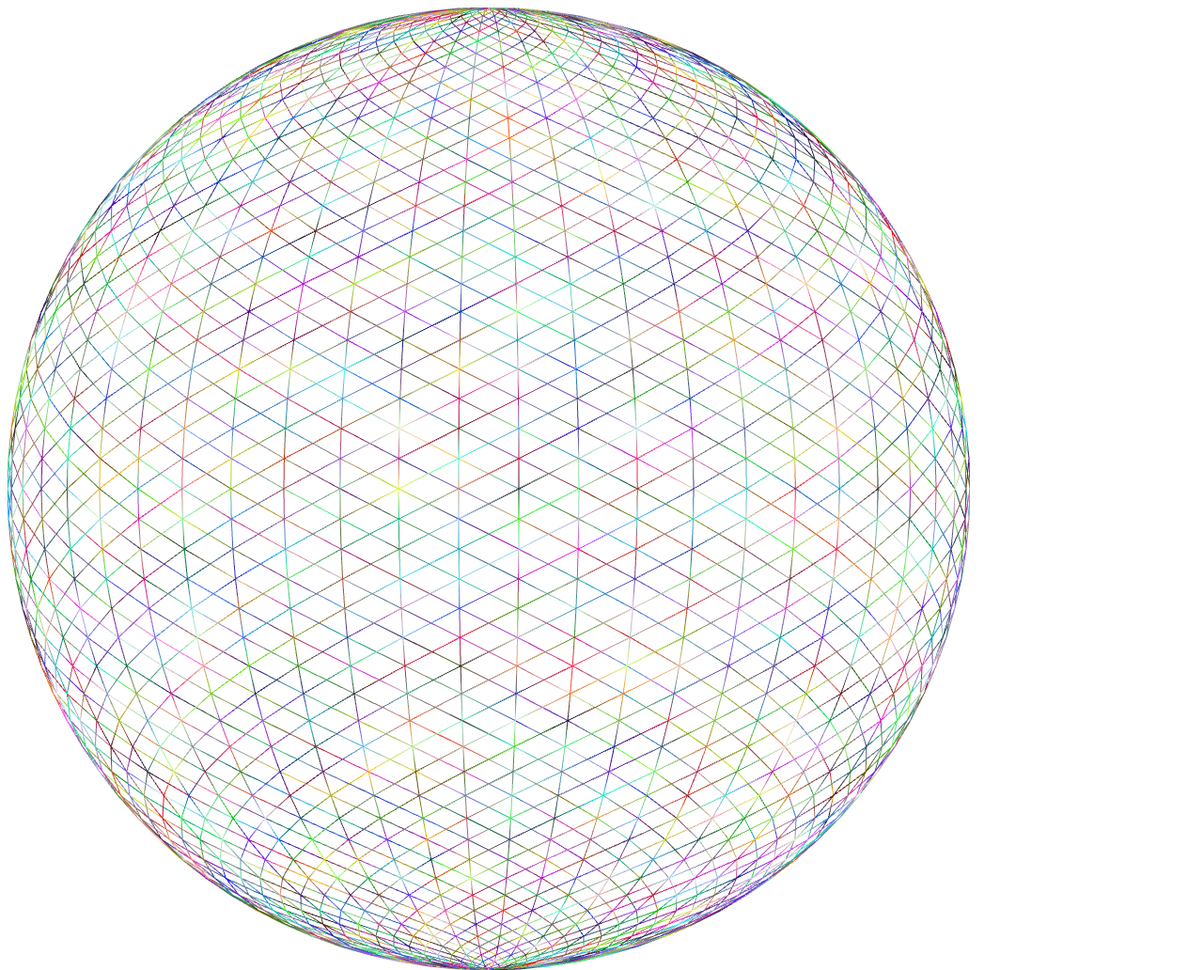
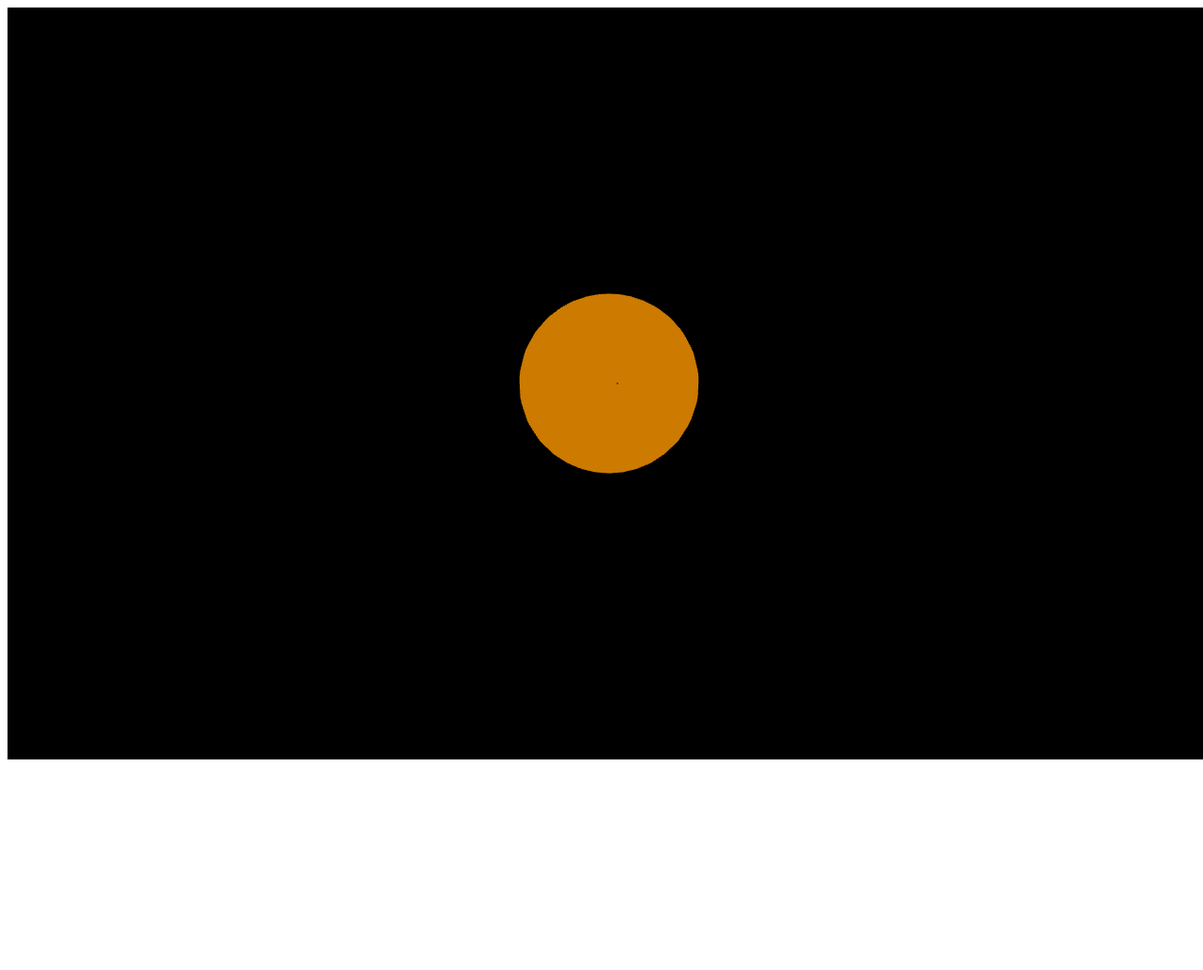
Before and after one commit to ardacey/Solar-System-Project, a website: page solarSystem/public_html/index.html in a window 1280 px wide. Shown: the whole page at 94% size. After the commit the page ends 820 px from the top, so only its background shows below. Drawn offline with Linux system fonts and the light colour scheme; animation ran at ten frames a second.

Commit message:
feat: basic planetary system functionality, planets and stars as building blocks.

```diff
--- a/solarSystem/public_html/glsl/fragment-shader.glsl
+++ b/solarSystem/public_html/glsl/fragment-shader.glsl
@@ -1,9 +1,21 @@
 #version 300 es
 precision mediump float;
-in vec4 fColor;
-out vec4 outColor;
 
-void main()
-{
-    outColor = fColor;
+in vec3 vNormal;
+in vec3 vPosition;
+
+uniform vec3 uLightPosition;
+uniform vec3 uColor;
+uniform float uAmbient;
+
+out vec4 fragColor;
+
+void main() {
+    vec3 normal = normalize(vNormal);
+    vec3 lightDir = normalize(uLightPosition - vPosition);
+
+    float diffuse = max(dot(normal, lightDir), 0.0);
+    vec3 color = uColor * (uAmbient + diffuse);
+
+    fragColor = vec4(color, 1.0);
 }
--- a/solarSystem/public_html/glsl/vertex-shader.glsl
+++ b/solarSystem/public_html/glsl/vertex-shader.glsl
@@ -1,12 +1,20 @@
 #version 300 es
-in vec4 vPosition;
-in vec4 vColor;
 
-out vec4 fColor;
+in vec3 aPosition;
+in vec3 aNormal;
+
+uniform mat4 uModelViewMatrix;
+uniform mat4 uProjectionMatrix;
+uniform mat4 uNormalMatrix;
+
+out vec3 vNormal;
+out vec3 vPosition;
 
 void
 main()
 {
-    gl_Position = vPosition;
-    fColor = vColor;
+    vec4 position = uModelViewMatrix * vec4(aPosition, 1.0);
+    vPosition = position.xyz;
+    vNormal = normalize(mat3(uNormalMatrix) * aNormal);
+    gl_Position = uProjectionMatrix * position;
 }
--- a/solarSystem/public_html/js/app.js
+++ b/solarSystem/public_html/js/app.js
@@ -1,123 +1,121 @@
-"use strict";
+// WebGL değişkenleri
+let gl;
+let renderer;
 
-let gl;
-window.mat4 = glMatrix.mat4
-window.mat2 = glMatrix.mat2
-window.mat2d= glMatrix.mat2d
-window.mat3= glMatrix.mat3
-window.mat4= glMatrix.mat4
-window.quat= glMatrix.quat
-window.quat2= glMatrix.quat2
-window.vec2= glMatrix.vec2
-window.vec3= glMatrix.vec3
-window.vec4= glMatrix.vec4
+// glMatrix kütüphanesi kısayolları
+const mat4 = glMatrix.mat4;
+const vec3 = glMatrix.vec3;
+const vec4 = glMatrix.vec4;
+
+// Kamera matrisleri
+const viewMatrix = mat4.create();
+const projectionMatrix = mat4.create();
+
+// Güneş sistemi nesneleri
+const sun = new Star(
+    "Sun",
+    1.989e30,    // kütle (kg)
+    696340000,   // yarıçap (m)
+    5778,        // yüzey sıcaklığı (K)
+    3.828e26,    // aydınlatma gücü (W)
+    0,           // hız (m/s)
+    25.38 * 24 * 3600, // kendi etrafında dönme süresi (saniye)
+    7.25,        // eksen eğikliği (derece)
+    0,           // eğiklik değişkeni (derece)
+    0            // yaw (derece)
+);
+
+const earth = new Planet(
+    "Earth",
+    5.972e24,    // kütle (kg)
+    6371000,     // yarıçap (m)
+    288,         // yüzey sıcaklığı (K)
+    29780,       // yörünge hızı (m/s)
+    24 * 3600,   // kendi etrafında dönme süresi (saniye)
+    23.44,       // eksen eğikliği (derece)
+    0,           // eğiklik değişkeni (derece)
+    0,           // yaw (derece)
+    365.256 * 24 * 3600  // yörünge periyodu (saniye)
+);
+
+// Simülasyon zamanı (saniye)
+let simulationTime = 0;
+
+// Kamera pozisyonu ve hedefi
+const cameraPosition = vec3.fromValues(0, 5000000000, 5000000000);
+const cameraTarget = vec3.fromValues(0, 0, 0);
+const cameraUp = vec3.fromValues(0, 1, 0);
 
 window.onload = async function init() {
+    // Canvas ve WebGL bağlamını al
     const canvas = document.querySelector("#glCanvas");
     gl = canvas.getContext("webgl2");
 
     if (!gl) {
-        alert("Unable to initialize WebGL. Your browser or machine may not support it.");
+        alert("WebGL 2.0 desteklenmiyor!");
         return;
     }
 
-    gl.clearColor(1.0, 1.0, 1.0, 1.0);  // Beyaz arka plan
-    gl.clear(gl.COLOR_BUFFER_BIT);
+    // Canvas boyutunu ayarla
+    canvas.width = window.innerWidth;
+    canvas.height = window.innerHeight;
+    gl.viewport(0, 0, canvas.width, canvas.height);
 
-    // Shader'ları başlat
-    const program = await createProgram(gl, 'glsl/vertex-shader.glsl', 'glsl/fragment-shader.glsl');
-    gl.useProgram(program);
+    // Renderer'ı başlat
+    renderer = new Renderer(gl);
+    await renderer.initialize();
 
-    // Küre verilerini oluştur
-    const sphereData = createSphere(1.0, 50, 50);  // Yarıçap 1, 20x20 dilim
-    const buffers = setupBuffers(gl, sphereData);
+    // Projeksiyon matrisini ayarla
+    const fieldOfView = 45 * Math.PI / 180;
+    const aspect = canvas.width / canvas.height;
+    const zNear = 1000000;
+    const zFar = 10000000000;
+    mat4.perspective(projectionMatrix, fieldOfView, aspect, zNear, zFar);
 
-    // Attribute'ları ve uniform'ları bağla
-    setupAttributesAndUniforms(gl, program, buffers);
+    // Kamera matrisini ayarla
+    mat4.lookAt(viewMatrix, cameraPosition, cameraTarget, cameraUp);
 
-    // Çizim işlemi
-    drawScene(gl, program, buffers, sphereData.indices.length);
+    // Animasyon döngüsünü başlat
+    requestAnimationFrame(animate);
+};
 
+// Her frame'de çağrılacak güncelleme fonksiyonu
+function update(deltaTime) {
+    simulationTime += deltaTime;
+
+    // Dünya'nın yörünge ve dönüş hareketlerini güncelle
+    earth.updateOrbitalPosition(sun, simulationTime);
+    earth.updateRotation(deltaTime);
+    earth.updateSurfaceTemperature(sun);
+
+    // Güneş'in kendi ekseni etrafında dönüşünü güncelle
+    sun.updateRotation(deltaTime);
 }
 
+// Render fonksiyonu
+function render() {
+    renderer.clear();
 
-function createSphere(radius, latitudes, longitudes) {
-    const positions = [];
-    const colors = [];
-    const indices = [];
+    // Güneş'i çiz
+    renderer.gl.uniform3f(renderer.uniforms.lightPosition, 0, 0, 0);
+    renderer.gl.uniform3f(renderer.uniforms.color, 1.0, 0.6, 0.0);
+    renderer.gl.uniform1f(renderer.uniforms.ambient, 0.8);
+    renderer.drawCelestialBody(sun, viewMatrix, projectionMatrix);
 
-    // Küreyi oluştur
-    for (let lat = 0; lat <= latitudes; lat++) {
-        const theta = lat * Math.PI / latitudes; // Yükseklik açısı
-        const sinTheta = Math.sin(theta);
-        const cosTheta = Math.cos(theta);
-
-        for (let lon = 0; lon <= longitudes; lon++) {
-            const phi = lon * 2 * Math.PI / longitudes; // Yatay açısı
-            const sinPhi = Math.sin(phi);
-            const cosPhi = Math.cos(phi);
-
-            // Koordinatları hesapla
-            const x = radius * cosPhi * sinTheta;
-            const y = radius * cosTheta;
-            const z = radius * sinPhi * sinTheta;
-
-            positions.push(x, y, z);
-
-            // Renkler (örnek olarak her vertex için rastgele renkler)
-            colors.push(Math.random(), Math.random(), Math.random(), 1.0);
-        }
-    }
-
-    // İndeksler
-    for (let lat = 0; lat < latitudes; lat++) {
-        for (let lon = 0; lon < longitudes; lon++) {
-            const first = (lat * (longitudes + 1)) + lon;
-            const second = first + longitudes + 1;
-
-            // İki üçgen oluştur
-            indices.push(first, second, first + 1);
-            indices.push(second, second + 1, first + 1);
-        }
-    }
-
-    return { positions, colors, indices };
+    // Dünya'yı çiz
+    renderer.gl.uniform3f(renderer.uniforms.color, 0.2, 0.5, 1.0);
+    renderer.gl.uniform1f(renderer.uniforms.ambient, 0.2);
+    renderer.drawCelestialBody(earth, viewMatrix, projectionMatrix);
 }
 
-function setupBuffers(gl, sphereData) {
-    const positionBuffer = gl.createBuffer();
-    gl.bindBuffer(gl.ARRAY_BUFFER, positionBuffer);
-    gl.bufferData(gl.ARRAY_BUFFER, new Float32Array(sphereData.positions), gl.STATIC_DRAW);
+// Animasyon döngüsü
+let lastTime = 0;
+function animate(currentTime) {
+    const deltaTime = (currentTime - lastTime) / 1000; // saniyeye çevir
+    lastTime = currentTime;
 
-    const colorBuffer = gl.createBuffer();
-    gl.bindBuffer(gl.ARRAY_BUFFER, colorBuffer);
-    gl.bufferData(gl.ARRAY_BUFFER, new Float32Array(sphereData.colors), gl.STATIC_DRAW);
+    update(deltaTime);
+    render();
 
-    const indexBuffer = gl.createBuffer();
-    gl.bindBuffer(gl.ELEMENT_ARRAY_BUFFER, indexBuffer);
-    gl.bufferData(gl.ELEMENT_ARRAY_BUFFER, new Uint16Array(sphereData.indices), gl.STATIC_DRAW);
-
-    return { positionBuffer, colorBuffer, indexBuffer };
+    requestAnimationFrame(animate);
 }
-
-function setupAttributesAndUniforms(gl, program, buffers) {
-    // Vertex pozisyonlarını bağla
-    const positionLocation = gl.getAttribLocation(program, "vPosition");
-    gl.bindBuffer(gl.ARRAY_BUFFER, buffers.positionBuffer);
-    gl.vertexAttribPointer(positionLocation, 3, gl.FLOAT, false, 0, 0);
-    gl.enableVertexAttribArray(positionLocation);
-
-    // Renk verilerini bağla
-    const colorLocation = gl.getAttribLocation(program, "vColor");
-    gl.bindBuffer(gl.ARRAY_BUFFER, buffers.colorBuffer);
-    gl.vertexAttribPointer(colorLocation, 4, gl.FLOAT, false, 0, 0);
-    gl.enableVertexAttribArray(colorLocation);
-}
-
-function drawScene(gl, program, buffers, numIndices) {
-    gl.clear(gl.COLOR_BUFFER_BIT | gl.DEPTH_BUFFER_BIT);
-
-    // Çizim işlemi
-    gl.bindBuffer(gl.ELEMENT_ARRAY_BUFFER, buffers.indexBuffer);
-    gl.drawElements(gl.LINES, numIndices, gl.UNSIGNED_SHORT, 0);
-}
--- /dev/null
+++ b/solarSystem/public_html/js/celestialBodies.js
@@ -0,0 +1,71 @@
+// Temel gök cismi sınıfı
+class CelestialBody {
+    constructor(name, mass, radius, surfaceTemperature, velocity, rotationPeriod,
+                obliquity, argumentOfObliquity, yaw) {
+        this.name = name;
+        this.mass = mass;
+        this.radius = radius;
+        this.surfaceTemperature = surfaceTemperature;
+        this.velocity = velocity;
+        this.rotationPeriod = rotationPeriod;
+        this.obliquity = obliquity;
+        this.argumentOfObliquity = argumentOfObliquity;
+        this.yaw = yaw;
+
+        // Konum ve dönüş bilgilerini tut
+        this.position = { x: 0, y: 0, z: 0 };
+        this.rotation = { x: 0, y: 0, z: 0 };
+    }
+
+    // Konumu güncelle
+    updatePosition(newPosition) {
+        this.position = newPosition;
+    }
+
+    // Dönüşü güncelle
+    updateRotation(deltaTime) {
+        const rotationAngle = CelestialMechanics.calculateRotationAngle(this.rotationPeriod, deltaTime);
+        this.rotation.y += rotationAngle;
+    }
+}
+
+// Yıldız sınıfı
+class Star extends CelestialBody {
+    constructor(name, mass, radius, surfaceTemperature, luminosity, velocity,
+                rotationPeriod, obliquity, argumentOfObliquity, yaw) {
+        super(name, mass, radius, surfaceTemperature, velocity, rotationPeriod,
+              obliquity, argumentOfObliquity, yaw);
+        this.luminosity = luminosity;
+    }
+
+    // Belirli bir mesafedeki ışık yoğunluğunu hesapla
+    getLightIntensityAtDistance(distance) {
+        return CelestialMechanics.calculateLightIntensity(this, distance);
+    }
+}
+
+// Gezegen sınıfı
+class Planet extends CelestialBody {
+    constructor(name, mass, radius, surfaceTemperature, velocity, rotationPeriod,
+                obliquity, argumentOfObliquity, yaw, orbitalPeriod) {
+        super(name, mass, radius, surfaceTemperature, velocity, rotationPeriod,
+              obliquity, argumentOfObliquity, yaw);
+        this.orbitalPeriod = orbitalPeriod;
+    }
+
+    // Yörünge konumunu güncelle
+    updateOrbitalPosition(centralStar, time) {
+        const newPosition = CelestialMechanics.calculateOrbitalPosition(this, centralStar, time);
+        this.updatePosition(newPosition);
+    }
+
+    // Yüzey sıcaklığını güncelle
+    updateSurfaceTemperature(star) {
+        const distance = Math.sqrt(
+            Math.pow(this.position.x - star.position.x, 2) +
+            Math.pow(this.position.y - star.position.y, 2) +
+            Math.pow(this.position.z - star.position.z, 2)
+        );
+        this.surfaceTemperature = CelestialMechanics.calculateSurfaceTemperature(star, this, distance);
+    }
+}
--- /dev/null
+++ b/solarSystem/public_html/js/celestialMechanics.js
@@ -0,0 +1,84 @@
+// Gök cisimlerinin mekanik hesaplamaları için yardımcı fonksiyonlar
+class CelestialMechanics {
+    // Kütle çekim sabiti (m³/kg/s²)
+    static G = 6.67430e-11;
+
+    // İki cisim arasındaki kütle çekim kuvvetini hesapla
+    static calculateGravitationalForce(mass1, mass2, distance) {
+        return (this.G * mass1 * mass2) / (distance * distance);
+    }
+
+    // Dairesel yörünge hızını hesapla
+    static calculateOrbitalVelocity(centralMass, distance) {
+        return Math.sqrt((this.G * centralMass) / distance);
+    }
+
+    // Kepler'in üçüncü yasasına göre yörünge periyodunu hesapla
+    static calculateOrbitalPeriod(centralMass, semiMajorAxis) {
+        return 2 * Math.PI * Math.sqrt(Math.pow(semiMajorAxis, 3) / (this.G * centralMass));
+    }
+
+    // Gök cisminin yeni konumunu hesapla
+    static updatePosition(currentPosition, velocity, deltaTime) {
+        return {
+            x: currentPosition.x + velocity.x * deltaTime,
+            y: currentPosition.y + velocity.y * deltaTime,
+            z: currentPosition.z + velocity.z * deltaTime
+        };
+    }
+
+    // Dönme açısını hesapla
+    static calculateRotationAngle(rotationPeriod, deltaTime) {
+        return (2 * Math.PI * deltaTime) / rotationPeriod;
+    }
+
+    // Eksen eğikliğini dikkate alarak dönme matrisini hesapla
+    static calculateRotationMatrix(obliquity, argumentOfObliquity, yaw) {
+        // Bu fonksiyon, WebGL ile kullanılmak üzere 4x4 dönüşüm matrisi döndürür
+        const obliquityRad = obliquity * Math.PI / 180;
+        const argOfObliquityRad = argumentOfObliquity * Math.PI / 180;
+        const yawRad = yaw * Math.PI / 180;
+
+        // glMatrix kütüphanesini kullanarak dönüşüm matrisini oluştur
+        let rotationMatrix = mat4.create();
+        mat4.rotateZ(rotationMatrix, rotationMatrix, yawRad);
+        mat4.rotateX(rotationMatrix, rotationMatrix, obliquityRad);
+        mat4.rotateZ(rotationMatrix, rotationMatrix, argOfObliquityRad);
+
+        return rotationMatrix;
+    }
+
+    // Gezegen için yörünge konumunu hesapla
+    static calculateOrbitalPosition(planet, centralStar, time) {
+        // Basit dairesel yörünge için hesaplama
+        const distance = Math.sqrt(
+            Math.pow(planet.velocity, 2) * planet.orbitalPeriod / (2 * Math.PI)
+        );
+
+        const angularPosition = (2 * Math.PI * time) / planet.orbitalPeriod;
+
+        return {
+            x: distance * Math.cos(angularPosition),
+            y: 0, // Basitleştirme için düzlemsel yörünge varsayıyoruz
+            z: distance * Math.sin(angularPosition)
+        };
+    }
+
+    // Işık yoğunluğunu mesafeye göre hesapla
+    static calculateLightIntensity(star, distance) {
+        // Ters kare yasasına göre ışık yoğunluğu
+        return star.luminosity / (4 * Math.PI * distance * distance);
+    }
+
+    // Yüzey sıcaklığını hesapla (basitleştirilmiş model)
+    static calculateSurfaceTemperature(star, planet, distance) {
+        // Stefan-Boltzmann yasasına göre basitleştirilmiş hesaplama
+        const albedo = 0.3; // Gezegenin ortalama albedosu
+        const stefanBoltzmann = 5.67e-8; // Stefan-Boltzmann sabiti
+
+        const absorptionRate = (1 - albedo) * Math.PI * Math.pow(planet.radius, 2);
+        const incidentPower = this.calculateLightIntensity(star, distance) * absorptionRate;
+
+        return Math.pow(incidentPower / (4 * Math.PI * Math.pow(planet.radius, 2) * stefanBoltzmann), 0.25);
+    }
+}
--- /dev/null
+++ b/solarSystem/public_html/js/renderer.js
@@ -0,0 +1,175 @@
+class Renderer {
+    constructor(gl) {
+        this.gl = gl;
+        this.program = null;
+        this.sphereBuffers = null;
+        this.sphereVertexCount = 0;
+    }
+
+    async initialize() {
+        // Shader programını oluştur
+        this.program = await this.createShaderProgram();
+
+        // Küre geometrisini oluştur
+        const sphereData = this.createSphereGeometry(1, 32, 32);
+        this.sphereBuffers = this.createBuffers(sphereData);
+        this.sphereVertexCount = sphereData.indices.length;
+
+        // Uniform lokasyonlarını al
+        this.uniforms = {
+            modelViewMatrix: this.gl.getUniformLocation(this.program, 'uModelViewMatrix'),
+            projectionMatrix: this.gl.getUniformLocation(this.program, 'uProjectionMatrix'),
+            normalMatrix: this.gl.getUniformLocation(this.program, 'uNormalMatrix'),
+            lightPosition: this.gl.getUniformLocation(this.program, 'uLightPosition'),
+            color: this.gl.getUniformLocation(this.program, 'uColor'),
+            ambient: this.gl.getUniformLocation(this.program, 'uAmbient')
+        };
+
+        // Attribute lokasyonlarını al
+        this.attributes = {
+            position: this.gl.getAttribLocation(this.program, 'aPosition'),
+            normal: this.gl.getAttribLocation(this.program, 'aNormal')
+        };
+
+        // GL ayarları
+        this.gl.enable(this.gl.DEPTH_TEST);
+        this.gl.enable(this.gl.CULL_FACE);
+    }
+
+    async createShaderProgram() {
+        // Vertex shader'ı yükle ve derle
+        const vertexShaderResponse = await fetch('glsl/vertex-shader.glsl');
+        const vertexShaderSource = await vertexShaderResponse.text();
+        const vertexShader = this.gl.createShader(this.gl.VERTEX_SHADER);
+        this.gl.shaderSource(vertexShader, vertexShaderSource);
+        this.gl.compileShader(vertexShader);
+
+        // Fragment shader'ı yükle ve derle
+        const fragmentShaderResponse = await fetch('glsl/fragment-shader.glsl');
+        const fragmentShaderSource = await fragmentShaderResponse.text();
+        const fragmentShader = this.gl.createShader(this.gl.FRAGMENT_SHADER);
+        this.gl.shaderSource(fragmentShader, fragmentShaderSource);
+        this.gl.compileShader(fragmentShader);
+
+        // Shader programını oluştur
+        const program = this.gl.createProgram();
+        this.gl.attachShader(program, vertexShader);
+        this.gl.attachShader(program, fragmentShader);
+        this.gl.linkProgram(program);
+
+        return program;
+    }
+
+    createSphereGeometry(radius, latitudeBands, longitudeBands) {
+        const positions = [];
+        const normals = [];
+        const indices = [];
+
+        // Vertex pozisyonlarını ve normallerini hesapla
+        for (let lat = 0; lat <= latitudeBands; lat++) {
+            const theta = lat * Math.PI / latitudeBands;
+            const sinTheta = Math.sin(theta);
+            const cosTheta = Math.cos(theta);
+
+            for (let lon = 0; lon <= longitudeBands; lon++) {
+                const phi = lon * 2 * Math.PI / longitudeBands;
+                const sinPhi = Math.sin(phi);
+                const cosPhi = Math.cos(phi);
+
+                const x = cosPhi * sinTheta;
+                const y = cosTheta;
+                const z = sinPhi * sinTheta;
+
+                positions.push(radius * x, radius * y, radius * z);
+                normals.push(x, y, z);
+            }
+        }
+
+        // İndeksleri oluştur
+        for (let lat = 0; lat < latitudeBands; lat++) {
+            for (let lon = 0; lon < longitudeBands; lon++) {
+                const first = (lat * (longitudeBands + 1)) + lon;
+                const second = first + longitudeBands + 1;
+
+                indices.push(first, second, first + 1);
+                indices.push(second, second + 1, first + 1);
+            }
+        }
+
+        return {
+            positions: new Float32Array(positions),
+            normals: new Float32Array(normals),
+            indices: new Uint16Array(indices)
+        };
+    }
+
+    createBuffers(geometryData) {
+        const positionBuffer = this.gl.createBuffer();
+        this.gl.bindBuffer(this.gl.ARRAY_BUFFER, positionBuffer);
+        this.gl.bufferData(this.gl.ARRAY_BUFFER, geometryData.positions, this.gl.STATIC_DRAW);
+
+        const normalBuffer = this.gl.createBuffer();
+        this.gl.bindBuffer(this.gl.ARRAY_BUFFER, normalBuffer);
+        this.gl.bufferData(this.gl.ARRAY_BUFFER, geometryData.normals, this.gl.STATIC_DRAW);
+
+        const indexBuffer = this.gl.createBuffer();
+        this.gl.bindBuffer(this.gl.ELEMENT_ARRAY_BUFFER, indexBuffer);
+        this.gl.bufferData(this.gl.ELEMENT_ARRAY_BUFFER, geometryData.indices, this.gl.STATIC_DRAW);
+
+        return { position: positionBuffer, normal: normalBuffer, index: indexBuffer };
+    }
+
+    drawCelestialBody(celestialBody, viewMatrix, projectionMatrix) {
+        this.gl.useProgram(this.program);
+
+        // Model matrisi oluştur
+        const modelMatrix = mat4.create();
+        mat4.translate(modelMatrix, modelMatrix, [
+            celestialBody.position.x,
+            celestialBody.position.y,
+            celestialBody.position.z
+        ]);
+        mat4.rotateX(modelMatrix, modelMatrix, celestialBody.rotation.x);
+        mat4.rotateY(modelMatrix, modelMatrix, celestialBody.rotation.y);
+        mat4.rotateZ(modelMatrix, modelMatrix, celestialBody.rotation.z);
+        mat4.scale(modelMatrix, modelMatrix, [
+            celestialBody.radius,
+            celestialBody.radius,
+            celestialBody.radius
+        ]);
+
+        // Model-view matrisini hesapla
+        const modelViewMatrix = mat4.create();
+        mat4.multiply(modelViewMatrix, viewMatrix, modelMatrix);
+
+        // Normal matrisini hesapla
+        const normalMatrix = mat4.create();
+        mat4.invert(normalMatrix, modelViewMatrix);
+        mat4.transpose(normalMatrix, normalMatrix);
+
+        // Uniform değişkenleri ayarla
+        this.gl.uniformMatrix4fv(this.uniforms.modelViewMatrix, false, modelViewMatrix);
+        this.gl.uniformMatrix4fv(this.uniforms.projectionMatrix, false, projectionMatrix);
+        this.gl.uniformMatrix4fv(this.uniforms.normalMatrix, false, normalMatrix);
+
+        // Vertex buffer'ları bağla
+        this.gl.bindBuffer(this.gl.ARRAY_BUFFER, this.sphereBuffers.position);
+        this.gl.vertexAttribPointer(this.attributes.position, 3, this.gl.FLOAT, false, 0, 0);
+        this.gl.enableVertexAttribArray(this.attributes.position);
+
+        this.gl.bindBuffer(this.gl.ARRAY_BUFFER, this.sphereBuffers.normal);
+        this.gl.vertexAttribPointer(this.attributes.normal, 3, this.gl.FLOAT, false, 0, 0);
+        this.gl.enableVertexAttribArray(this.attributes.normal);
+
+        // İndeks buffer'ını bağla
+        this.gl.bindBuffer(this.gl.ELEMENT_ARRAY_BUFFER, this.sphereBuffers.index);
+
+        // Çiz
+        this.gl.drawElements(this.gl.TRIANGLES, this.sphereVertexCount, this.gl.UNSIGNED_SHORT, 0);
+    }
+
+    clear() {
+        this.gl.clearColor(0.0, 0.0, 0.0, 1.0);
+        this.gl.clear(this.gl.COLOR_BUFFER_BIT | this.gl.DEPTH_BUFFER_BIT);
+    }
+}
```
Also changed, not shown: solarSystem/public_html/index.html (+3 -0 lines).
